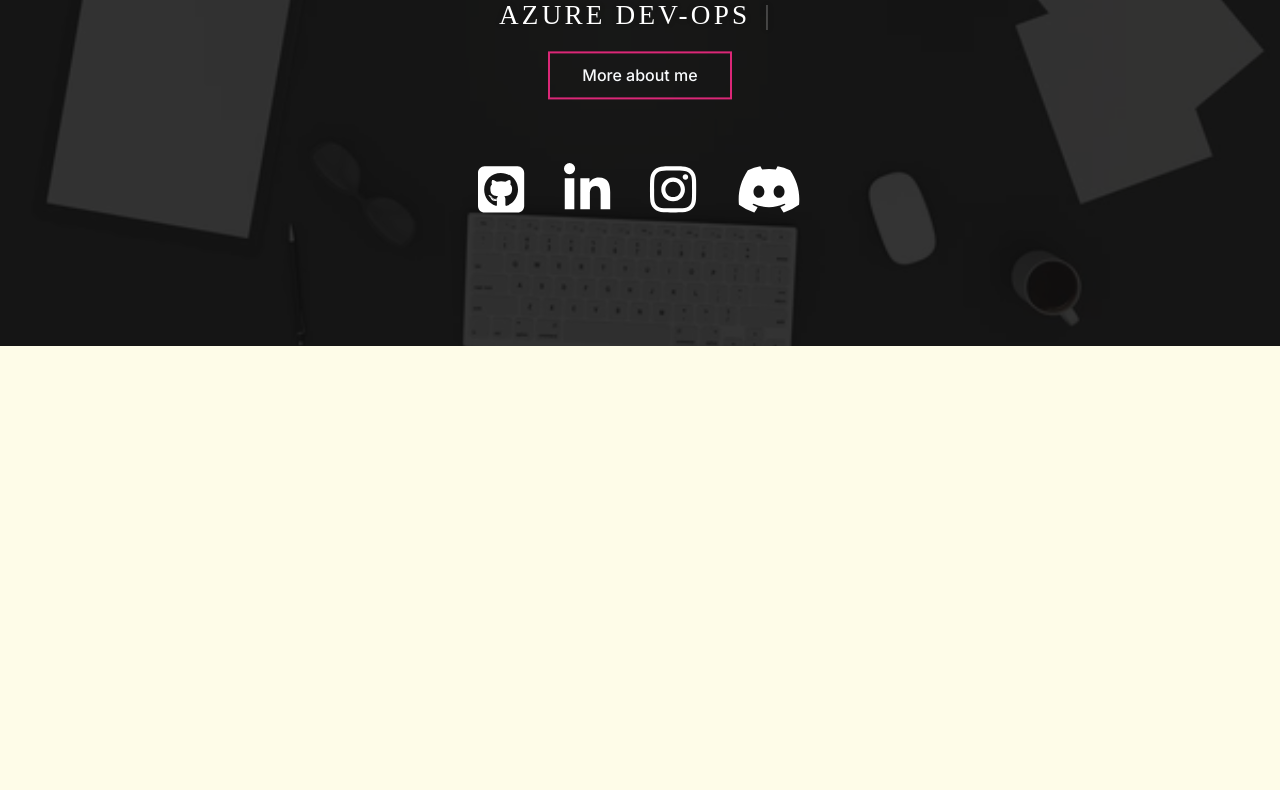
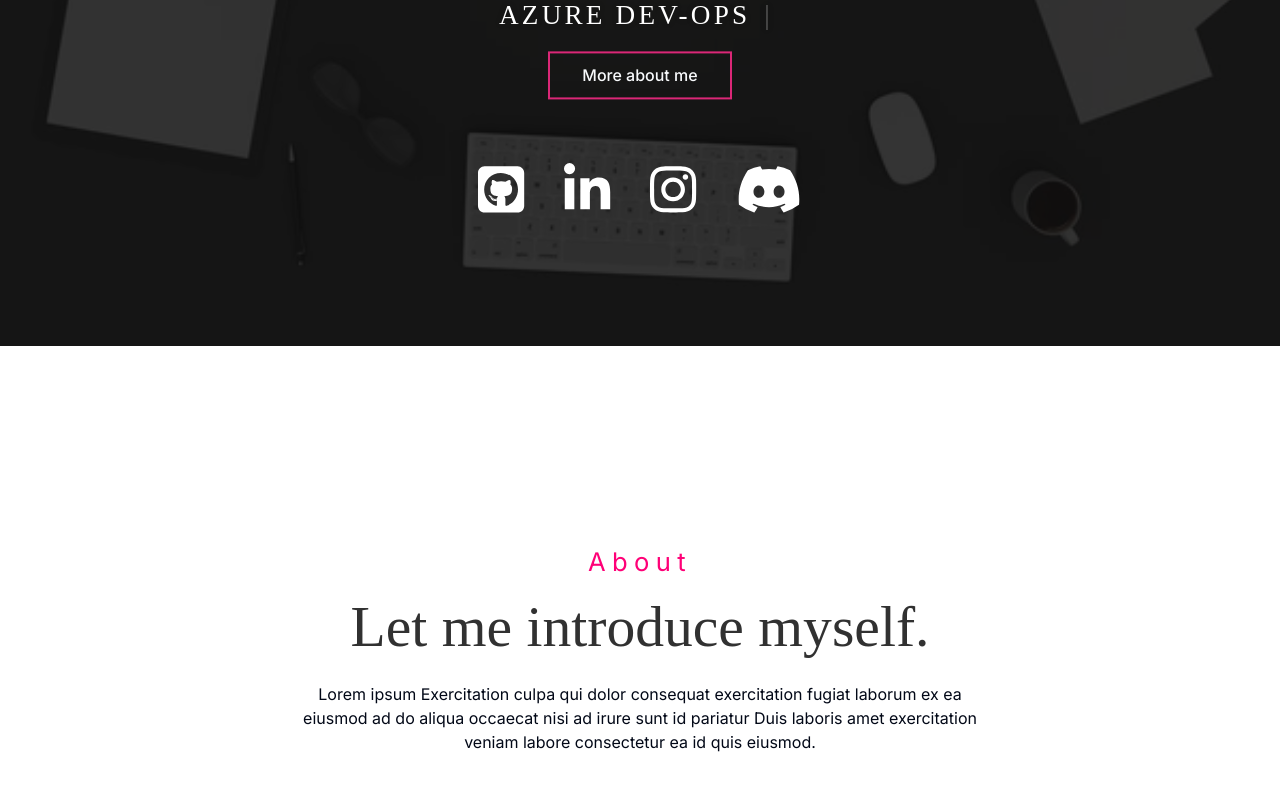
Before and after one commit to JugalKothari/Portfolio-NextJS-Framer, a Next.js app: page / in a window 1280 px wide. Shown: the part 374-1164 px from the top of the page. Before the commit the page ends 800 px from the top, so only its background shows below. Built offline with nearby package versions, Linux system fonts and the light colour scheme.

Commit message:
Adds about section

```diff
--- a/app/globals.css
+++ b/app/globals.css
@@ -219,6 +219,12 @@ html {
 	letter-spacing: .4rem;
 }
 
+#about {
+	background: #FFFFFF;
+	padding-top: 12rem;
+	padding-bottom: 15rem;
+}
+
 @media only screen and (max-width:1024px) {
 	.intro-content h1 {
 		font-size: 5rem;
--- a/app/layout.tsx
+++ b/app/layout.tsx
@@ -18,7 +18,7 @@ export default function RootLayout({
 }>) {
   return (
     <html lang="en">
-      <body className={`${inter.className} bg-yellow-50 overflow-hidden`}>
+      <body className={`${inter.className} bg-yellow-50 overflow-auto`}>
         <ThemeProvider
             attribute="class"
             defaultTheme="system"
--- a/app/page.tsx
+++ b/app/page.tsx
@@ -1,16 +1,22 @@
 "use client"
+import React, { useRef } from 'react';
+import About from "@/components/About";
 import HeroSection from "@/components/HeroSection";
 import Navbar from "@/components/Navbar";
-import Image from "next/image";
-import { use } from "react";
 
 export default function Home() {
+  const aboutRef = useRef<HTMLDivElement>(null);
+
+  const scrollToAbout = () => {
+    aboutRef.current?.scrollIntoView({ behavior: 'smooth' });
+  };
+
   return (
-    <main className="relative flex justify-center
-    items-center flex-col">
+    <main className="relative flex justify-center items-center flex-col">
       <div className="max-w-7xl w-full">
-        <Navbar/>
-        <HeroSection/>
+        <Navbar />
+        <HeroSection scrollToAbout={scrollToAbout} />
+        <About ref={aboutRef} />
       </div>
     </main>
   );
--- /dev/null
+++ b/components/About.tsx
@@ -0,0 +1,22 @@
+import React from 'react';
+
+const About = React.forwardRef<HTMLDivElement>((_, ref) => {
+  return (
+    <section id="about" ref={ref}>
+      <div className="row section-intro">
+        <div className="col-twelve">
+          <h5>About</h5>
+          <h1>Let me introduce myself.</h1>
+          <div className="intro-info">
+            <p className="lead">Lorem ipsum Exercitation culpa qui dolor consequat exercitation fugiat laborum ex ea eiusmod ad do aliqua occaecat nisi ad irure sunt id pariatur Duis laboris amet exercitation veniam labore consectetur ea id quis eiusmod.</p>
+          </div>
+        </div>
+      </div>
+    </section>
+  );
+});
+
+// Assign a display name to the forwardRef component
+About.displayName = 'About';
+
+export default About;
--- a/components/HeroSection.tsx
+++ b/components/HeroSection.tsx
@@ -3,39 +3,41 @@ import { FontAwesomeIcon } from "@fortawesome/react-fontawesome";
 import { faDiscord, faGithubSquare, faInstagram, faLinkedinIn } from "@fortawesome/free-brands-svg-icons";
 import { Button } from './ui/button';
 
-const HeroSection = () => {
+const HeroSection = ({ scrollToAbout }: { scrollToAbout: () => void }) => {
   return (
     <section id='intro'>
       <div className='intro-overlay'></div>
 
       <div className='intro-content'>
         <div className='row'>
-
           <div className='col-twelve'>
             <h5>Hello, World.</h5>
             <h1>I&apos;m Jugal Kothari.</h1>
-
             <p className="intro-position">
               <span>Front-end Developer</span>
               <span>Back-end python dev</span> <br/>
               <span>Azure Dev-Ops</span>
-	   			  </p>
+            </p>
 
-            <Button className='bg-transparent mt-4 rounded-none h-12 px-8
-             border-pink-600 border-2 text-md hover:bg-pink-700 hover:text-white'
-              title=''>More about me</Button>
+            <Button
+              className='bg-transparent mt-4 rounded-none h-12 px-8 border-pink-600 border-2 text-md hover:bg-pink-700 hover:text-white'
+              onClick={scrollToAbout}
+              title=''
+            >
+              More about me
+            </Button>
           </div>
         </div>
       </div>
 
       <ul className="intro-social">
-         <li> <FontAwesomeIcon icon={faGithubSquare} /></li>
-         <li> <FontAwesomeIcon icon={faLinkedinIn} /></li>
-         <li> <FontAwesomeIcon icon={faInstagram} /></li>
-         <li> <FontAwesomeIcon icon={faDiscord} /></li>
+        <li><FontAwesomeIcon icon={faGithubSquare} /></li>
+        <li><FontAwesomeIcon icon={faLinkedinIn} /></li>
+        <li><FontAwesomeIcon icon={faInstagram} /></li>
+        <li><FontAwesomeIcon icon={faDiscord} /></li>
       </ul>
     </section>
   )
 }
 
-export default HeroSection
+export default HeroSection;
```
